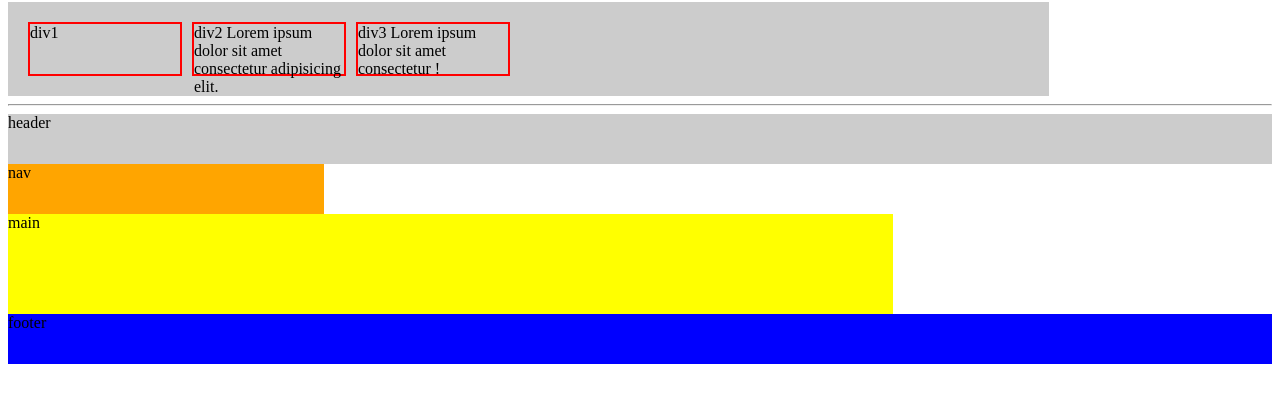
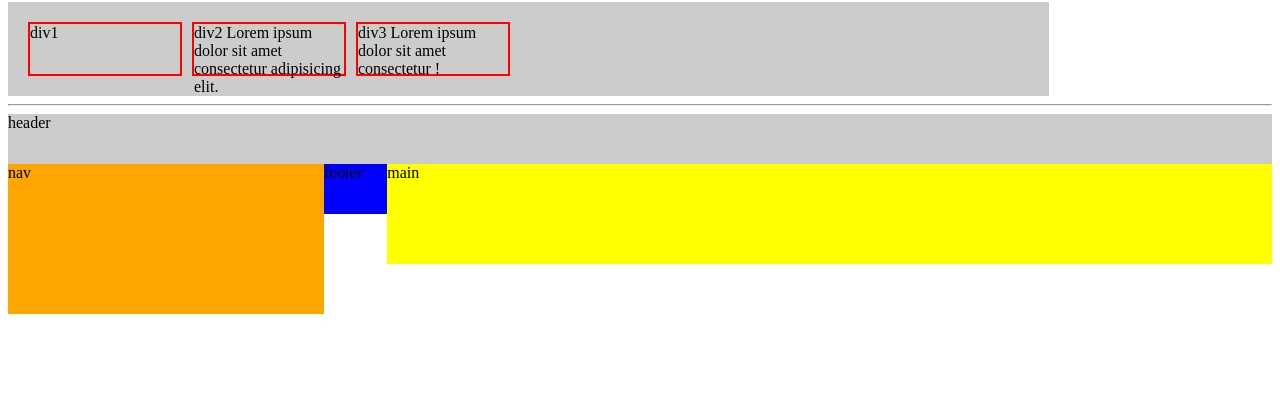
Before and after one commit to fel-dev/Curso-em-Video-HTML5-CSS3-JS, a plain HTML site: page 11_float.html in a window 1280 px wide. Shown: the part 78-480 px from the top of the page. Drawn offline with Linux system fonts and the light colour scheme.

Commit message:
Update 11_float.html

```diff
--- a/11_float.html
+++ b/11_float.html
@@ -38,17 +38,20 @@
             }
             nav{
                 width: 25%;
-                height: 50px;
+                height: 150px;
                 background: orange;
+                float: left;
             }
             main{
                 width: 70%;
                 height: 100px;
                 background: yellow;
+                float: right;
             }
             footer{
                 background: #00f;
                 height: 50px;
+                float: both;
             }
         </style>
     </head>
```
